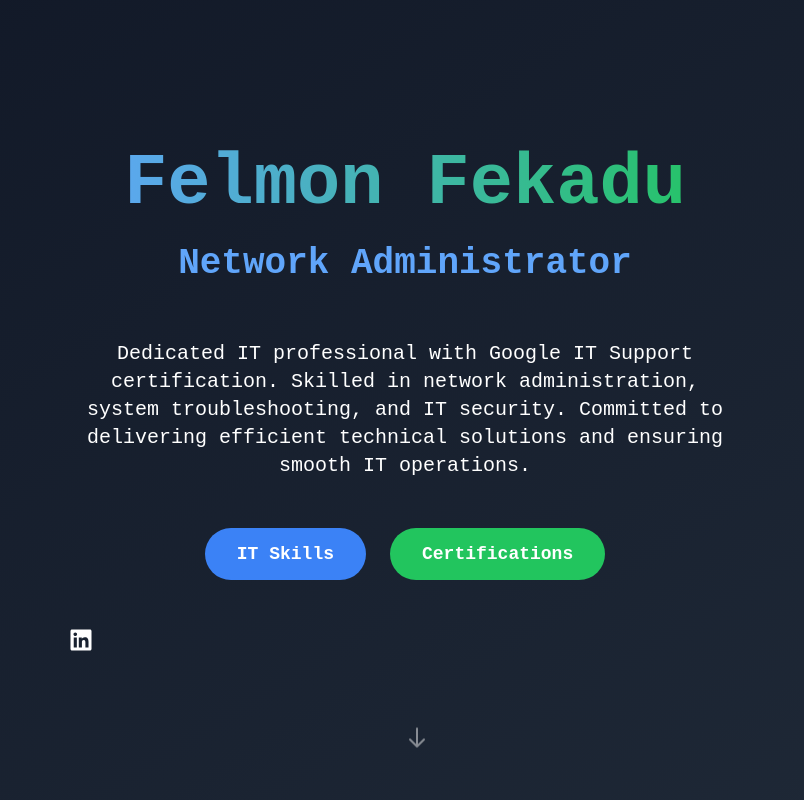
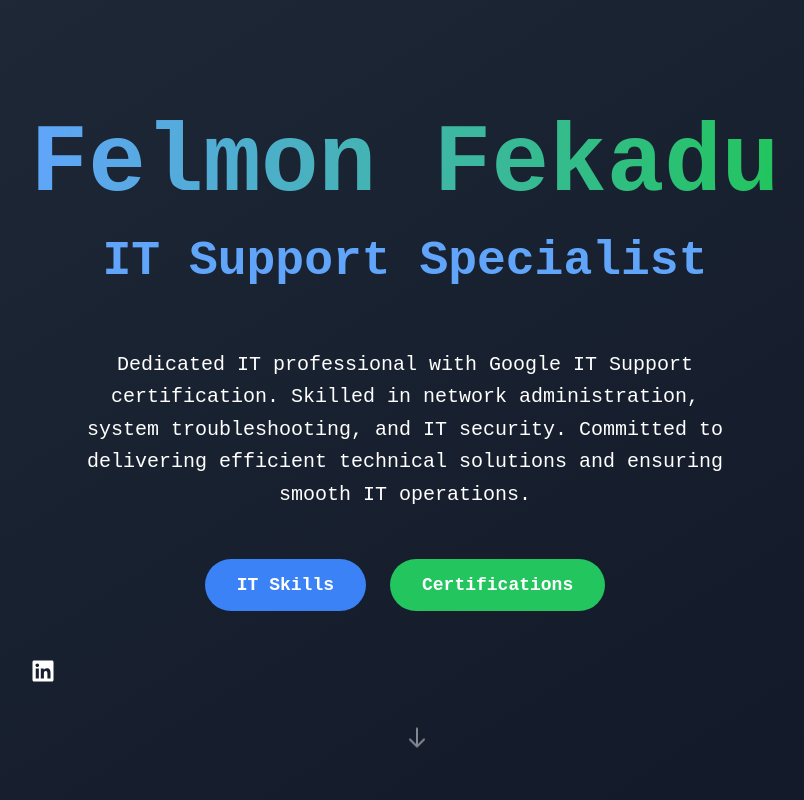
Before and after one commit to FELMONON/portfolio, a Next.js app: page / in a window 1280 px wide. Shown: the top 800 px of the page, without its empty margins (235-1039 px from the left). Built offline with nearby package versions, Linux system fonts and the light colour scheme.

Commit message:
Enhance homepage UI and UX with improved styling and animations

```diff
--- a/app/components/HomePage.tsx
+++ b/app/components/HomePage.tsx
@@ -1,11 +1,11 @@
 import React, { useState, useEffect } from 'react';
 import { motion } from 'framer-motion';
 import Link from 'next/link';
-import { FaLinkedin } from 'react-icons/fa';
+import { FaLinkedin, FaEnvelope } from 'react-icons/fa';
 
 const HomePage: React.FC = () => {
   const [currentTextIndex, setCurrentTextIndex] = useState(0);
-  const texts = ["IT Support Specialist", "Network Administrator", "Systems Analyst"];
+  const texts = ["Systems Analyst", "IT Support Specialist", "Network Administrator"];
 
   useEffect(() => {
     const interval = setInterval(() => {
@@ -15,14 +15,14 @@ const HomePage: React.FC = () => {
   }, [texts.length]);
 
   return (
-    <section className="min-h-screen flex items-center justify-center bg-gradient-to-br from-gray-900 to-gray-800 text-white p-4 relative overflow-hidden">
+    <section className="min-h-screen flex items-center justify-center bg-gradient-to-br from-gray-800 to-gray-900 text-white p-4 relative overflow-hidden">
       <div className="absolute inset-0 opacity-10">
         <div className="absolute inset-0 bg-grid-white/[0.2] bg-grid-white/[0.2] transform -skew-y-12"></div>
       </div>
 
       <div className="max-w-4xl mx-auto text-center z-10">
         <motion.h1
-          className="text-6xl md:text-7xl font-bold mb-6 text-transparent bg-clip-text bg-gradient-to-r from-blue-400 to-green-500"
+          className="text-7xl md:text-8xl font-bold mb-6 text-transparent bg-clip-text bg-gradient-to-r from-blue-400 to-green-500"
           initial={{ opacity: 0, y: -50 }}
           animate={{ opacity: 1, y: 0 }}
           transition={{ duration: 0.8 }}
@@ -30,7 +30,7 @@ const HomePage: React.FC = () => {
           Felmon Fekadu
         </motion.h1>
         <motion.div
-          className="text-3xl md:text-4xl mb-8 h-16"
+          className="text-4xl md:text-5xl mb-8 h-20"
           initial={{ opacity: 0 }}
           animate={{ opacity: 1 }}
           transition={{ delay: 0.5 }}
@@ -47,7 +47,7 @@ const HomePage: React.FC = () => {
           </motion.span>
         </motion.div>
         <motion.p
-          className="text-xl mb-12 max-w-2xl mx-auto"
+          className="text-xl mb-12 max-w-2xl mx-auto leading-relaxed"
           initial={{ opacity: 0 }}
           animate={{ opacity: 1 }}
           transition={{ delay: 0.8 }}
```
